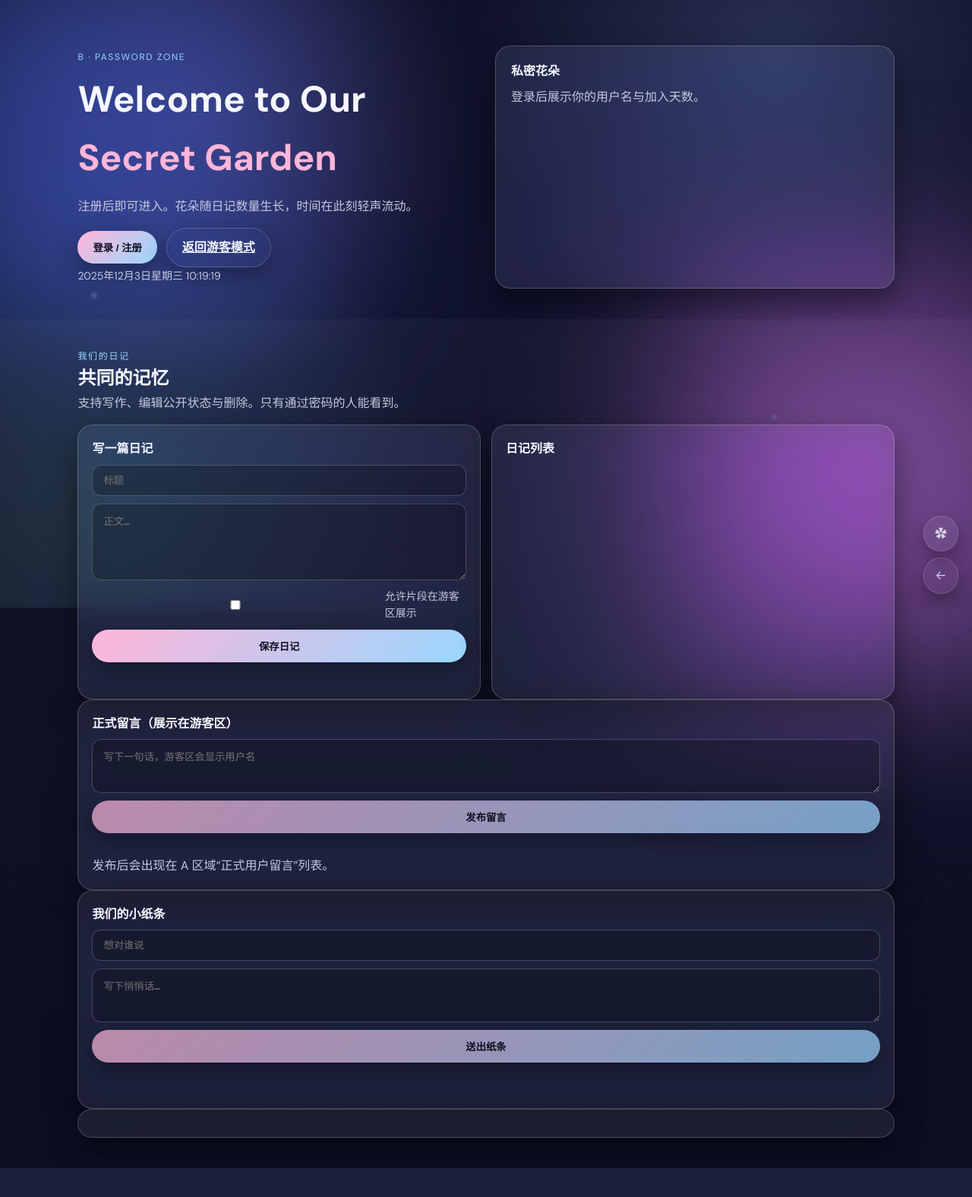
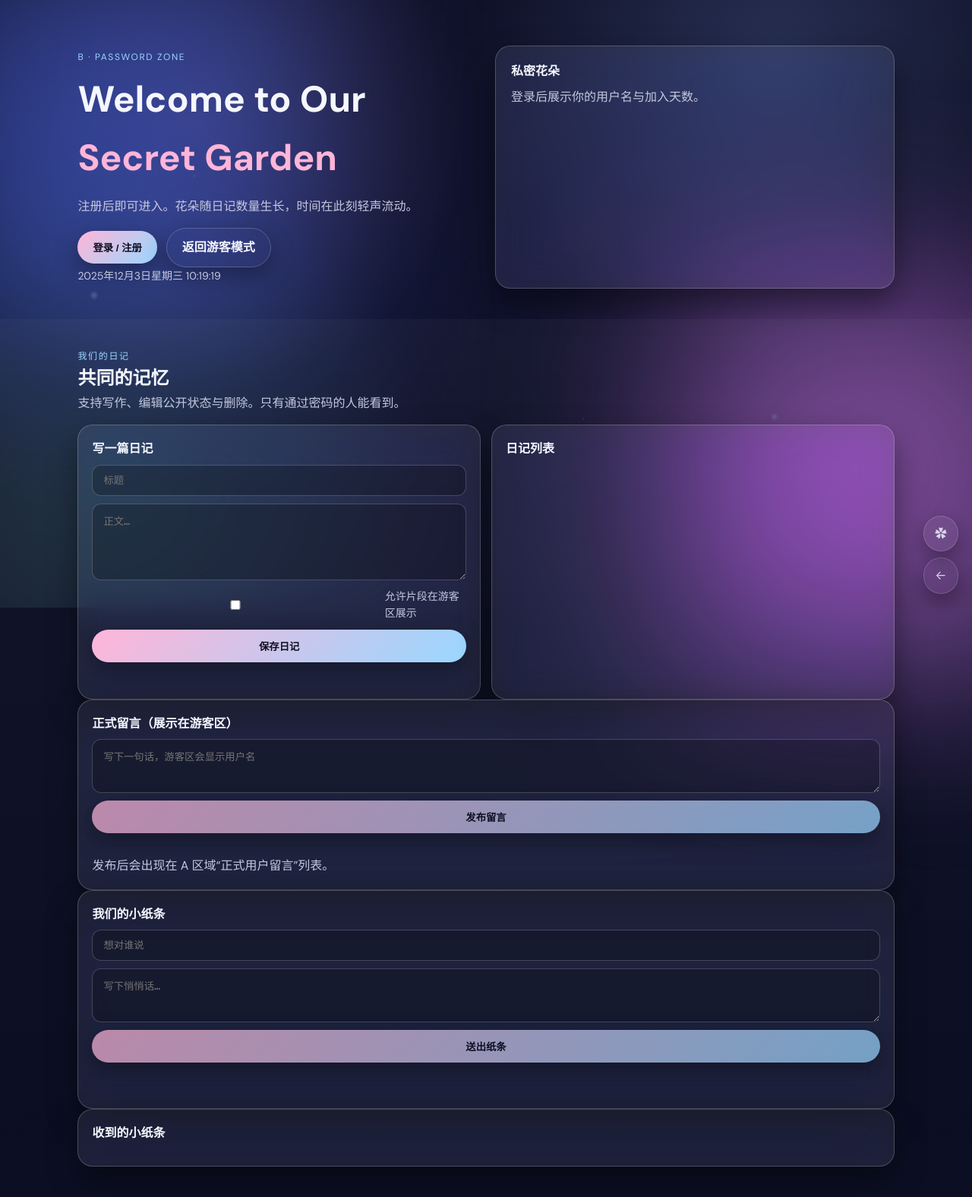
Before and after one commit to a1175815821/No-orange, a PHP site: page /public/secret.html in a window 1280 px wide. Shown: the whole page at 76% size. Before the commit the page ends 1538 px from the top, so only its background shows below. Run offline with PHP 8.4, Linux system fonts and the light colour scheme.

Commit message:
Fix diary updates and secret page details

```diff
--- a/public/app.js
+++ b/public/app.js
@@ -13,6 +13,7 @@ const PAGE = document.currentScript?.dataset.page || "public";
 const state = {
   userToken: localStorage.getItem("userToken") || "",
   adminToken: localStorage.getItem("adminToken") || "",
+  currentUserName: localStorage.getItem("currentUserName") || "",
 };
 
 function updateClock() {
@@ -29,13 +30,20 @@ setInterval(updateClock, 1000);
 updateClock();
 
 async function loadPublicDiaries() {
-  const res = await api("/api/public/diaries");
-  const data = await res.json();
-  const list = data.items || [];
   const heroList = document.getElementById("publicDiaryList");
   const timeline = document.getElementById("timeline");
   if (heroList) heroList.innerHTML = "";
   if (timeline) timeline.innerHTML = "";
+  try {
+    const res = await api("/api/public/diaries");
+    if (!res.ok) throw new Error("load_failed");
+    const data = await res.json();
+    const list = data.items || [];
+    if (!list.length) {
+      if (heroList) heroList.innerHTML = '<div class="muted">暂时没有公开的花瓣</div>';
+      if (timeline) timeline.innerHTML = '<div class="muted">这里还空空的，等一等会有新日记。</div>';
+      return;
+    }
     list.forEach((item) => {
       if (heroList) {
         const pill = document.createElement("div");
@@ -60,6 +68,10 @@ async function loadPublicDiaries() {
         timeline.appendChild(row);
       }
     });
+  } catch (err) {
+    if (heroList) heroList.innerHTML = '<div class="muted">加载失败，请稍后再试。</div>';
+    if (timeline) timeline.innerHTML = '<div class="muted">花瓣躲起来了，点右上角刷新试试。</div>';
+  }
 }
 
 async function loadPublicMessages() {
@@ -142,7 +154,9 @@ function requireUser() {
 
 function logoutUser() {
   state.userToken = "";
+  state.currentUserName = "";
   localStorage.removeItem("userToken");
+  localStorage.removeItem("currentUserName");
   document.getElementById("secretModal")?.classList.remove("active");
   updateAuthButton();
   loadUserSummary();
@@ -192,7 +206,9 @@ function bindAuthForms() {
         return;
       }
       state.userToken = data.token;
+      state.currentUserName = data.username || "";
       localStorage.setItem("userToken", data.token);
+      if (state.currentUserName) localStorage.setItem("currentUserName", state.currentUserName);
       hint.textContent = `欢迎回来，${data.username}`;
       document.getElementById("secretModal")?.classList.remove("active");
       loadSecretArea();
@@ -219,7 +235,9 @@ function bindAuthForms() {
         return;
       }
       state.userToken = data.token;
+      state.currentUserName = data.username || "";
       localStorage.setItem("userToken", data.token);
+      if (state.currentUserName) localStorage.setItem("currentUserName", state.currentUserName);
       regHint.textContent = `注册成功，欢迎 ${data.username}`;
       document.getElementById("secretModal")?.classList.remove("active");
       loadSecretArea();
@@ -235,10 +253,15 @@ async function loadSecretArea() {
     headers: { Authorization: `Bearer ${state.userToken}` },
   });
   if (!res.ok) {
+    if (res.status === 401) logoutUser();
     return;
   }
   const data = await res.json();
   const list = data.items || [];
+  if (!state.currentUserName && list[0]?.author) {
+    state.currentUserName = list[0].author;
+    localStorage.setItem("currentUserName", state.currentUserName);
+  }
   const wrap = document.getElementById("secretDiaryList");
   const adminWrap = document.getElementById("adminDiaryList");
   if (wrap) wrap.innerHTML = "";
@@ -538,12 +561,25 @@ async function loadPrivateMessages() {
   const data = await res.json();
   const list = data.items || [];
   const wrap = document.getElementById("privateMessages");
+  const receivedWrap = document.getElementById("receivedMessages");
+  const me = state.currentUserName || "";
   if (wrap) {
     wrap.innerHTML = list
       .map(
         (m, idx) => `<div class="bubble ${idx % 2 === 0 ? "me" : "you"}"><small>${m.from_name} → ${m.to_name} · ${m.created_at}</small>${m.content}</div>`
       )
       .join("");
+  }
+  if (receivedWrap) {
+    const received = me ? list.filter((m) => m.to_name === me) : [];
+    receivedWrap.innerHTML = received.length
+      ? received
+          .map(
+            (m) =>
+              `<div class="bubble you"><small>${m.from_name} → ${m.to_name} · ${m.created_at}</small>${m.content}</div>`
+          )
+          .join("")
+      : '<div class="muted">暂时没有收到新的纸条</div>';
   }
 }
 
@@ -559,9 +595,19 @@ async function loadUserSummary() {
     api("/api/auth/me", { headers: { Authorization: `Bearer ${state.userToken}` } }),
     api("/api/auth/summary", { headers: { Authorization: `Bearer ${state.userToken}` } }),
   ]);
-  if (!meRes.ok || !statRes.ok) return;
+  if (!meRes.ok || !statRes.ok) {
+    if (meRes.status === 401 || statRes.status === 401) {
+      logoutUser();
+      panel.textContent = "登录状态已失效，请重新登录。";
+    } else {
+      panel.textContent = "加载信息失败，请稍后再试。";
+    }
+    return;
+  }
   const me = await meRes.json();
   const stat = await statRes.json();
+  state.currentUserName = me.username || state.currentUserName;
+  if (state.currentUserName) localStorage.setItem("currentUserName", state.currentUserName);
   const created = me.created_at ? new Date(me.created_at) : null;
   const days = created ? Math.max(1, Math.floor((Date.now() - created.getTime()) / 86400000) + 1) : 1;
   panel.innerHTML = `
@@ -570,6 +616,9 @@ async function loadUserSummary() {
     <div class="muted">注册朋友：${stat.user_count || 0} · 写过日记：${stat.poster_count || 0}</div>
     <div class="muted">正式留言：${stat.user_messages || 0}</div>
   `;
+  if (PAGE === "secret") {
+    loadPrivateMessages();
+  }
   updateAuthButton();
 }
 
--- a/public/secret.html
+++ b/public/secret.html
@@ -81,7 +81,10 @@
         </form>
         <div id="privateMessages" class="bubble-list"></div>
       </div>
-      <div class="glass-card pad" id="userProfile"></div>
+      <div class="glass-card pad" id="received-notes">
+        <div class="subhead">收到的小纸条</div>
+        <div id="receivedMessages" class="bubble-list"></div>
+      </div>
     </section>
   </main>
 
--- a/public/styles.css
+++ b/public/styles.css
@@ -33,6 +33,7 @@ body {
 
 a {
   color: inherit;
+  text-decoration: none;
 }
 
 .backdrop {
@@ -111,6 +112,10 @@ a {
   cursor: pointer;
   box-shadow: 0 10px 30px rgba(0, 0, 0, 0.35);
   transition: transform 0.2s ease, box-shadow 0.2s ease;
+  text-decoration: none;
+  display: inline-flex;
+  align-items: center;
+  justify-content: center;
 }
 .btn:hover { transform: translateY(-2px) scale(1.01); box-shadow: 0 20px 40px rgba(0,0,0,0.4); }
 .btn:active { transform: translateY(0); }
```
Also changed, not shown: 1 other file. Lines whose indentation alone changed are shown as unchanged.
